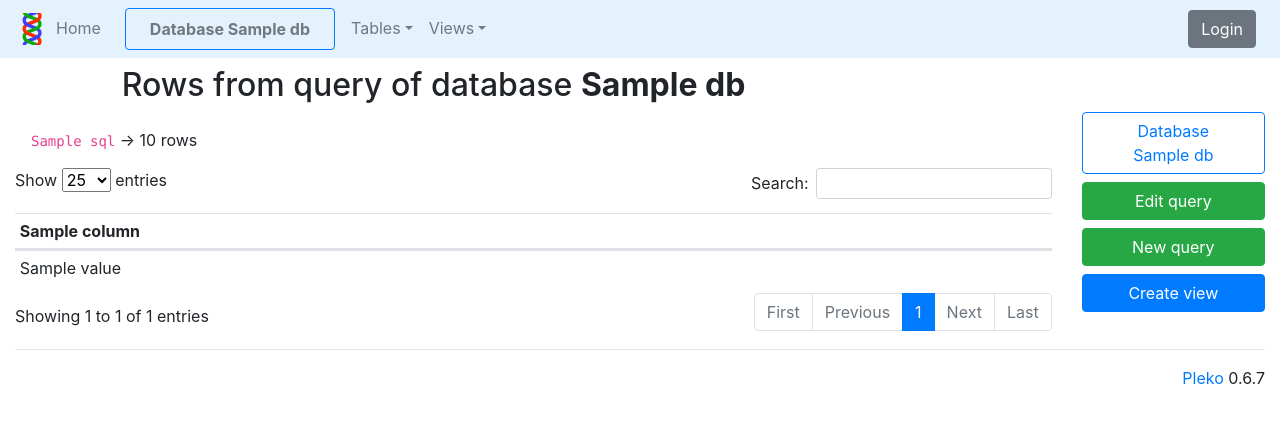
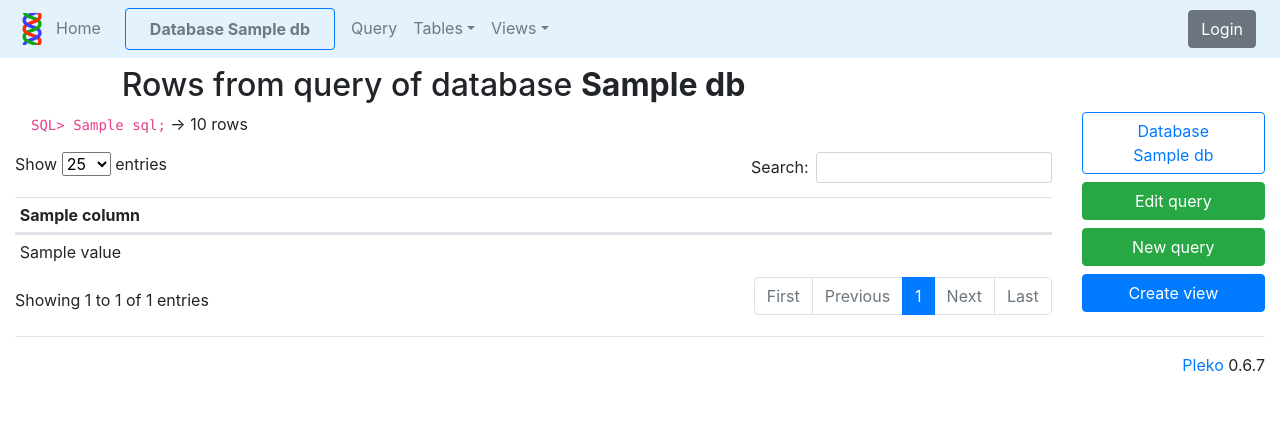
Before and after one commit to ScilifelabDataCentre/DbShare, a Flask app: template pleko/templates/query/rows.html in a window 1280 px wide. Shown: the top 423 px of the page. Run offline with Flask 2, Linux system fonts and the light colour scheme; the template is opened without the code that fills it: most values are stand-ins (such as "Sample title", 1, 10 or a date in 2020); parts of the project's set-up code (start-up, migrations or seed data) failed here and were passed over; some libraries are stand-ins or nearby versions.

Commit message:
Various minor improvements.

```diff
--- a/pleko/constants.py
+++ b/pleko/constants.py
@@ -4,6 +4,8 @@ import re
 
 NAME_RX  = re.compile(r'^[a-z][a-z0-9_]*$', re.I)
 EMAIL_RX = re.compile(r'^[a-zA-Z0-9_.+-]+@[a-zA-Z0-9-]+\.[a-zA-Z0-9-.]+$')
+
+INDEX_PREFIX_TEMPLATE = "%s$index"
 
 # User roles
 ADMIN = 'admin'
@@ -23,6 +25,6 @@ TEXT    = 'TEXT'
 BLOB    = 'BLOB'
 COLUMN_TYPES = (INTEGER, REAL, TEXT, BLOB)
 
-# Misc
+# CSV file
 CSV_DELIMITERS = ',\t:; |'
 CSV_MIMETYPE = 'text/csv'
--- a/pleko/query.py
+++ b/pleko/query.py
@@ -52,7 +52,7 @@ def rows(dbname):
     except (KeyError, sqlite3.Error) as error:
         flask.flash(str(error), 'error')
         return flask.redirect(utils.get_absolute_url('.home',
-                                                     values={'dbname':dbname},
+                                                     values={'dbname': dbname},
                                                      query=query))
     return flask.render_template('query/rows.html',
                                  db=db,
--- a/pleko/templates/base.html
+++ b/pleko/templates/base.html
@@ -40,6 +40,10 @@
                class="nav-link btn btn-outline-primary mx-2">
               <span class="font-weight-bold mx-3">Database {{ db['name'] }}</span>
             </a>
+          </li>
+          <li class="nav-item">
+            <a href="{{ url_for('query.home', dbname=db['name']) }}"
+               class="nav-link">Query</a>
           </li>
           <li class="nav-item dropdown">
             <a href="#" id="navbarTables"
--- a/pleko/templates/query/rows.html
+++ b/pleko/templates/query/rows.html
@@ -9,9 +9,10 @@ Rows from query of database <strong>{{ db['name'] }}</strong>
 {% endblock %}
 
 {% block main %}
-<div class="m-3">
-  <code>{{ sql }}</code> &rarr; {{ nrows }} rows
+<div class="mx-3">
+  <code>SQL> {{ sql }};</code> &rarr; {{ nrows }} rows
 </div>
+<div class="mt-3">
   <table id="rows" class="table table-sm table-hover">
     <thead>
       <tr>
@@ -30,6 +31,7 @@ Rows from query of database <strong>{{ db['name'] }}</strong>
       {% endfor %}
     </tbody>
   </table>
+</div>
 {% endblock %}
 
 {% block actions %}
--- a/pleko/templates/view/rows.html
+++ b/pleko/templates/view/rows.html
@@ -5,6 +5,10 @@
 {% block body_title %}Rows in view <strong>{{ schema['name'] }}</strong>{% endblock %}
 
 {% block main %}
+<div class="mx-3">
+  <code>SQL> {{ sql }};</code> &rarr; {{ nrows }} rows
+</div>
+<div class="mt-3">
   <table id="rows" class="table table-sm table-hover">
     <thead>
       <tr>
@@ -23,6 +27,7 @@
       {% endfor %}
     </tbody>
   </table>
+</div>
 {% endblock %}
 
 {% block actions %}
@@ -59,6 +64,7 @@
     $("#rows").DataTable( {
       "pagingType": "full_numbers",
       "pageLength": 25,
+      "ordering": false,
     });
   });
 </script>
--- a/pleko/view.py
+++ b/pleko/view.py
@@ -101,8 +101,10 @@ def rows(dbname, viewname):
         return flask.render_template('view/rows.html',
                                      db=db,
                                      schema=schema,
+                                     columns=columns,
+                                     sql=pleko.query.get_sql_query(schema['query']),
                                      rows=rows,
-                                     columns=columns,
+                                     nrows=len(rows),
                                      has_write_access=has_write_access)
 
     elif utils.is_method_DELETE():
```
Also changed, not shown: pleko/index.py (+7 -4 lines). Lines whose indentation alone changed are shown as unchanged.
